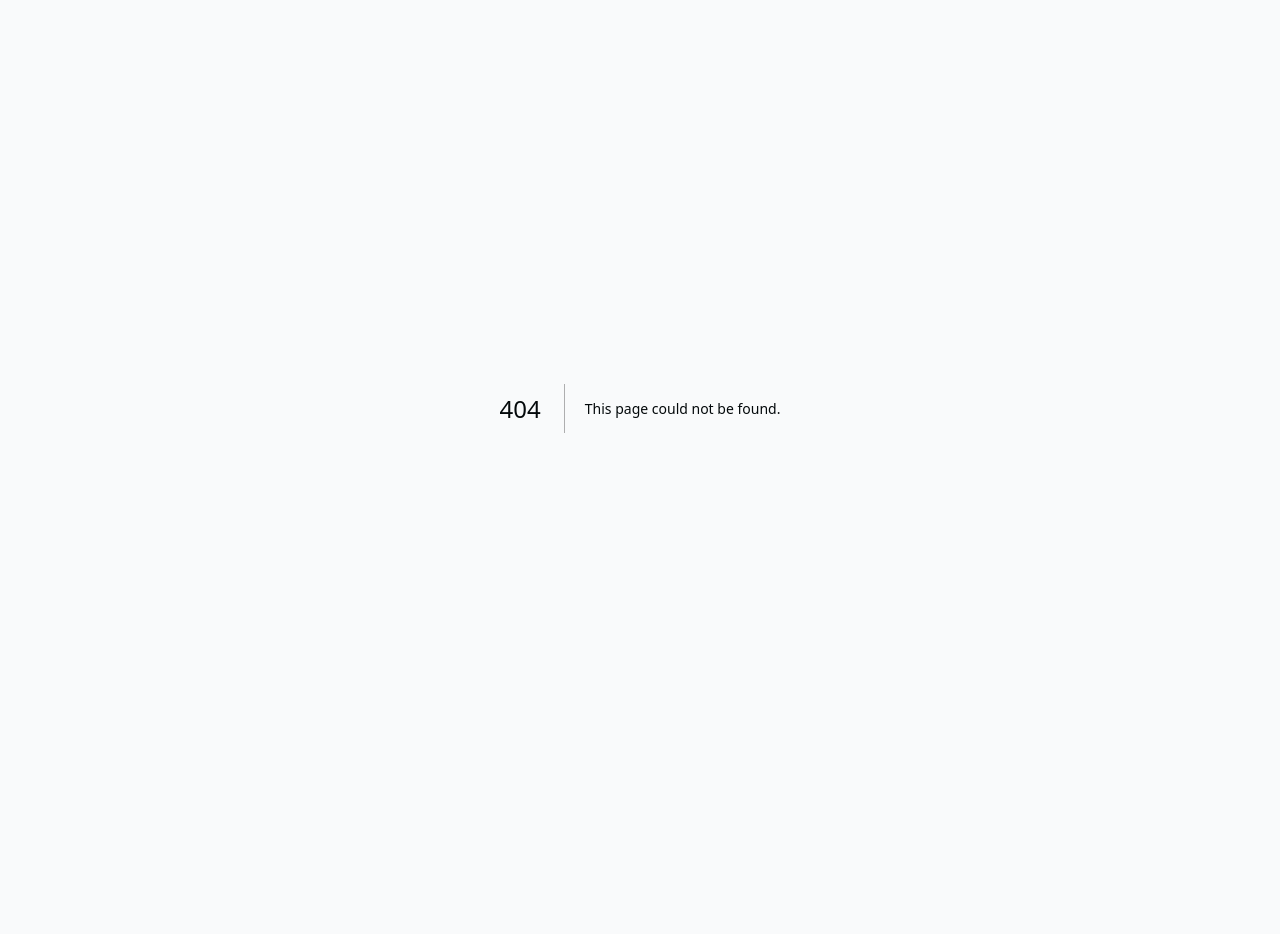
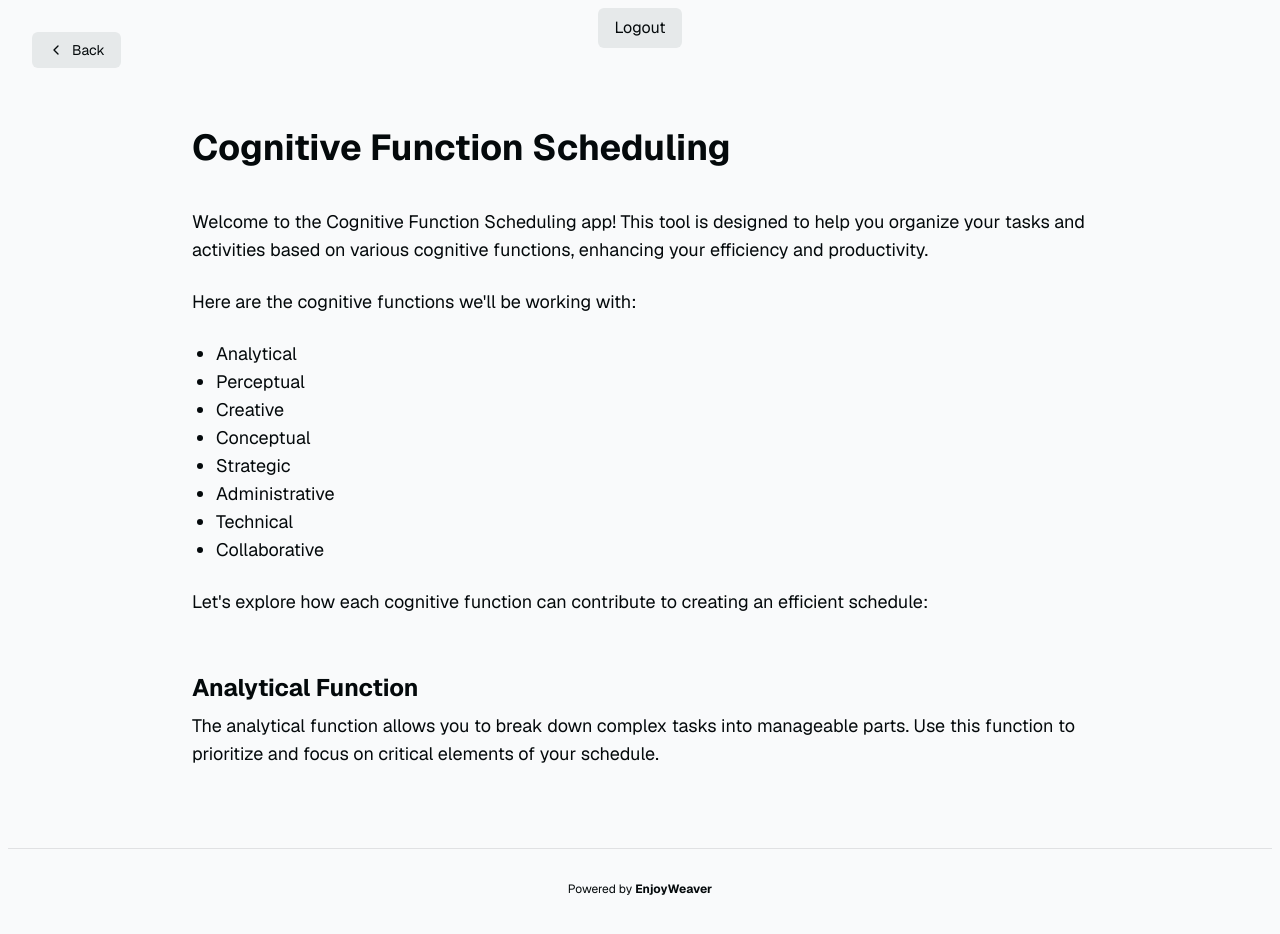
Before and after one commit to Enjoyweaver/CognitiveLabs, a Next.js app: page /cognitive in a window 1280 px wide. Before the commit this address had no page. Shown: the top 934 px of the page. Before the commit the page ends 816 px from the top, so only its background shows below. Built offline with nearby package versions, Linux system fonts and the light colour scheme.

Commit message:
Cognitive page

```diff
--- /dev/null
+++ b/app/cognitive/page.tsx
@@ -0,0 +1,104 @@
+// Cognitive.tsx
+import Link from "next/link";
+import { headers, cookies } from "next/headers";
+import Header from "@/components/Header";
+import { createClient } from "@/utils/supabase/server";
+import { redirect } from "next/navigation";
+
+const signOut = async () => {
+  "use server";
+
+  const cookieStore = cookies();
+  return redirect("/login");
+};
+
+export default function Cognitive() {
+  return (
+    <div className="flex-1 w-full flex flex-col gap-20 items-center">
+      <Link
+        href="/"
+        className="absolute left-8 top-8 py-2 px-4 rounded-md no-underline text-foreground bg-btn-background hover:bg-btn-background-hover flex items-center group text-sm"
+      >
+        <svg
+          xmlns="http://www.w3.org/2000/svg"
+          width="24"
+          height="24"
+          viewBox="0 0 24 24"
+          fill="none"
+          stroke="currentColor"
+          strokeWidth="2"
+          strokeLinecap="round"
+          strokeLinejoin="round"
+          className="mr-2 h-4 w-4 transition-transform group-hover:-translate-x-1"
+        >
+          <polyline points="15 18 9 12 15 6" />
+        </svg>{" "}
+        Back
+      </Link>
+      <form action={signOut}>
+        <button className="py-2 px-4 rounded-md no-underline bg-btn-background hover:bg-btn-background-hover">
+          Logout
+        </button>
+      </form>
+      <main className="flex-1 flex flex-col gap-6 max-w-4xl">
+        <h2 className="font-bold text-4xl mb-4">
+          Cognitive Function Scheduling
+        </h2>
+
+        <p className="text-lg">
+          Welcome to the Cognitive Function Scheduling app! This tool is
+          designed to help you organize your tasks and activities based on
+          various cognitive functions, enhancing your efficiency and
+          productivity.
+        </p>
+
+        <p className="text-lg">
+          Here are the cognitive functions we'll be working with:
+        </p>
+
+        <ul className="list-disc pl-6 text-lg">
+          <li>Analytical</li>
+          <li>Perceptual</li>
+          <li>Creative</li>
+          <li>Conceptual</li>
+          <li>Strategic</li>
+          <li>Administrative</li>
+          <li>Technical</li>
+          <li>Collaborative</li>
+        </ul>
+
+        <p className="text-lg">
+          Let's explore how each cognitive function can contribute to creating
+          an efficient schedule:
+        </p>
+
+        {/* Add detailed explanations for each cognitive function here */}
+
+        <div className="mt-8">
+          <h3 className="font-bold text-2xl mb-2">Analytical Function</h3>
+          <p className="text-lg">
+            The analytical function allows you to break down complex tasks into
+            manageable parts. Use this function to prioritize and focus on
+            critical elements of your schedule.
+          </p>
+        </div>
+
+        {/* Repeat the above structure for other cognitive functions */}
+      </main>
+
+      <footer className="w-full border-t border-t-foreground/10 p-8 flex justify-center text-center text-xs">
+        <p>
+          Powered by{" "}
+          <a
+            href="https://enjoyweaver.vercel.app"
+            target="_blank"
+            className="font-bold hover:underline"
+            rel="noreferrer"
+          >
+            EnjoyWeaver
+          </a>
+        </p>
+      </footer>
+    </div>
+  );
+}
--- a/components/AuthButton.tsx
+++ b/components/AuthButton.tsx
@@ -17,7 +17,7 @@ export default async function AuthButton() {
     const cookieStore = cookies();
     const supabase = createClient(cookieStore);
     await supabase.auth.signOut();
-    return redirect("/login");
+    return redirect("/");
   };
 
   return user ? (
@@ -31,7 +31,7 @@ export default async function AuthButton() {
     </div>
   ) : (
     <Link
-      href="/login"
+      href="/cognitive"
       className="py-2 px-3 flex rounded-md no-underline bg-btn-background hover:bg-btn-background-hover"
     >
       Login
```
